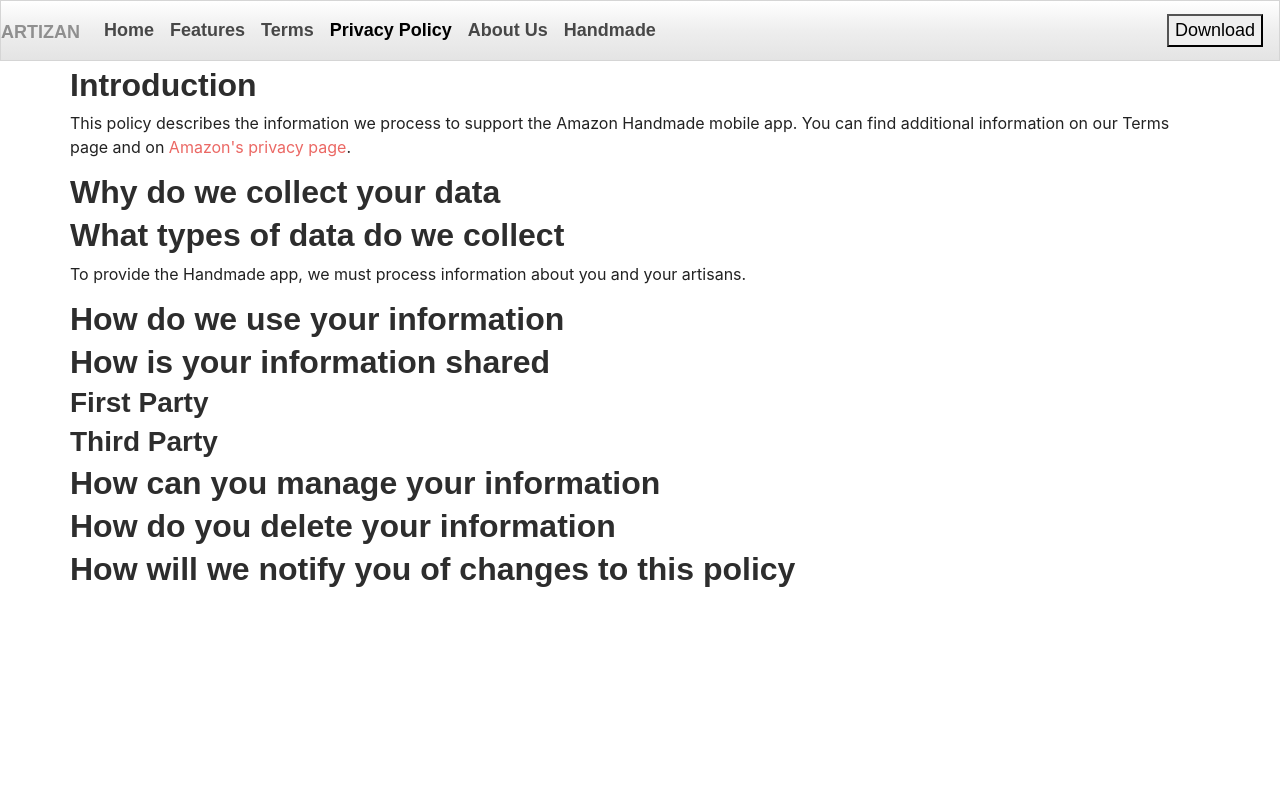
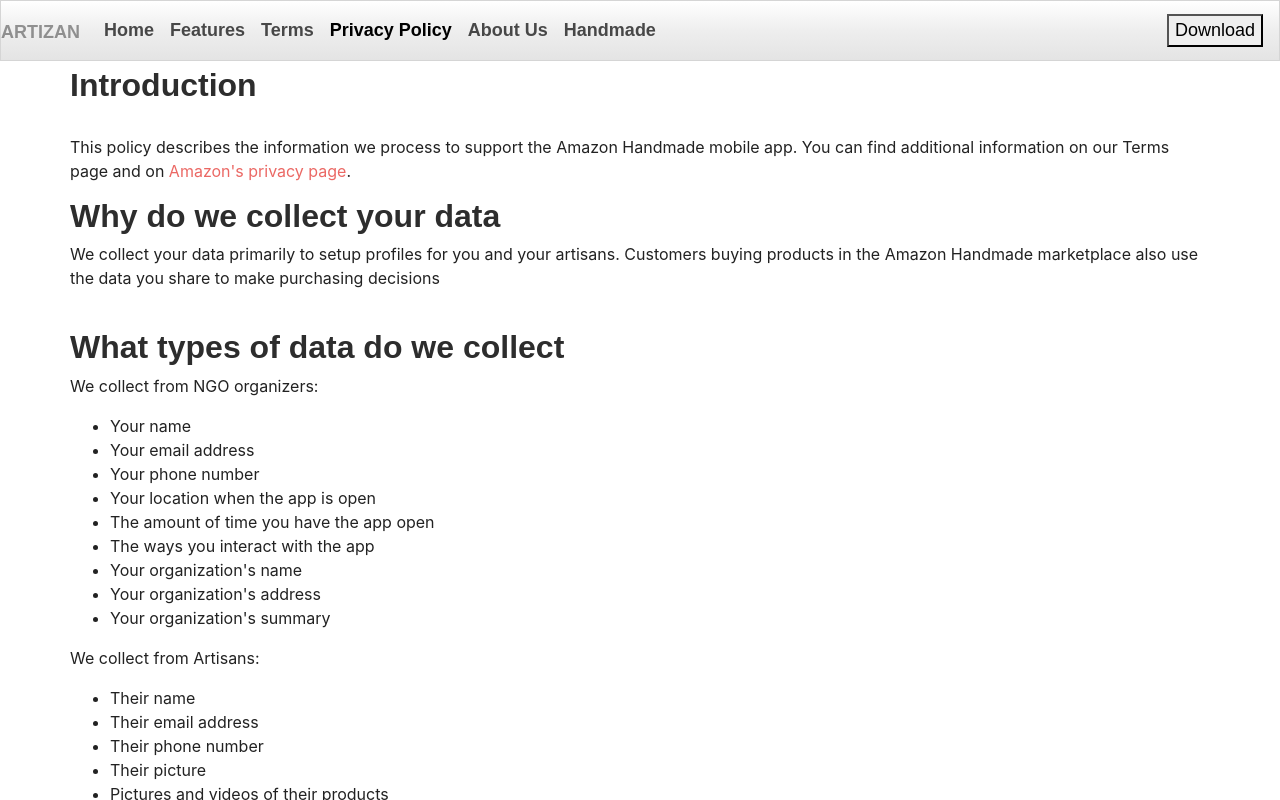
Before and after one commit to ArtizianCapstone/webpage, a React (Create React App) app: page / in a window 1280 px wide. Both pictures are taken after a click on the button "Privacy Policy". Shown: the top 800 px of the page. Built offline with nearby package versions, Linux system fonts and the light colour scheme; a web font is replaced by a local one.

Commit message:
finished privacy page

```diff
--- a/src/Privacypage.js
+++ b/src/Privacypage.js
@@ -20,26 +20,49 @@
             </div>
           </Row>
           <Row>
-            <div>
+            <div align="left">
               <h2>Introduction</h2>
-            </div>
-            <div align="left">
-              <p>This policy describes the information we process to
+              <br/><p>This policy describes the information we process to
                 support the Amazon Handmade mobile app. You can find additional information on our
                 Terms page and on <a href = "https://www.amazon.com/gp/help/customer/display.html?nodeId=468496">
                   Amazon's privacy page
                 </a>. </p>
-
             </div>
           </Row>
           <Row>
             <div align="left">
               <h2>Why do we collect your data</h2>
+              <p>We collect your data primarily to setup profiles for you and your artisans.
+              Customers buying products in the Amazon Handmade marketplace also use the data you share to make purchasing decisions</p>
             </div>
           </Row>
           <Row>
             <div align="left">
-              <h2>What types of data do we collect</h2>
+              <br/><h2>What types of data do we collect</h2>
+              <p>We collect from NGO organizers:</p>
+              <ul>
+                <li>Your name</li>
+                <li>Your email address</li>
+                <li>Your phone number</li>
+                <li>Your location when the app is open</li>
+                <li>The amount of time you have the app open</li>
+                <li>The ways you interact with the app</li>
+                <li>Your organization's name</li>
+                <li>Your organization's address</li>
+                <li>Your organization's summary</li>
+              </ul>
+              <p>We collect from Artisans:</p>
+              <ul>
+                <li>Their name</li>
+                <li>Their email address</li>
+                <li>Their phone number</li>
+                <li>Their picture</li>
+                <li>Pictures and videos of their products</li>
+                <li>Descriptions of their products</li>
+                <li>A profile picture of the artisan</li>
+                <li>A biography of the artisan</li>
+                <li>Data relating to the artisan's sales</li>
+              </ul>
             </div>
             <div align="left">
               <p> To provide the Handmade app, we must process information about you and your artisans.</p>
@@ -48,39 +71,48 @@
           <Row>
             <div align="left">
               <h2>How do we use your information</h2>
+              <br/><p>We use your information to prov</p>
             </div>
           </Row>
           <Row>
             <div>
               <div align="left">
                 <h2>How is your information shared</h2>
+                <br/><p>Artisan contact information is shared with the NGO their account is linked to.</p>
               </div>
               <div align="left">
                 <h3>First Party</h3>
+                <br/><p>As stated previously, your data will be visible to Amazon Handmade, and the students of Cal Poly's CSC 406
+              class which are building this app. Artisan bios and photos will also be visible in the Amazon Handmade maerketplace
+              for customers to view and make informed purchasing decisions.</p>
               </div>
               <div align="left">
                 <h3>Third Party</h3>
+                <br/><p>Amazon reserves the right to share any data collected with 3rd parties that meet their business interests.</p>
               </div>
             </div>
           </Row>
           <Row>
             <div align="left">
               <h2>How can you manage your information</h2>
+              <br/><p>You can manage your information in the app</p>
             </div>
           </Row>
           <Row>
             <div align="left">
               <h2>How do you delete your information</h2>
+              <br/><p>Artisans can have their information deleted by asking their affiliated NGO to delete them from the app.
+            NGOs can delete themselves by contacting Amazon Handmade customer support. If an NGO is deleted, all the artisian information
+            tied to that account is also deleted.</p>
             </div>
           </Row>
           <Row>
             <div align="left">
               <h2>How will we notify you of changes to this policy</h2>
+              <br/><p>We are a team of students not getting paid to maintain this, so honestly check the website for updates.
+              In all honesty the answer should be you and your artisians will receive a text notification the policy was updated and you
+              should check again</p>
             </div>
-          </Row>
-          <Row>
-          </Row>
-          <Row>
           </Row>
         </Container>
       </div>
```
Also changed, not shown: src/Landingpage.js (line endings or trailing spaces).
